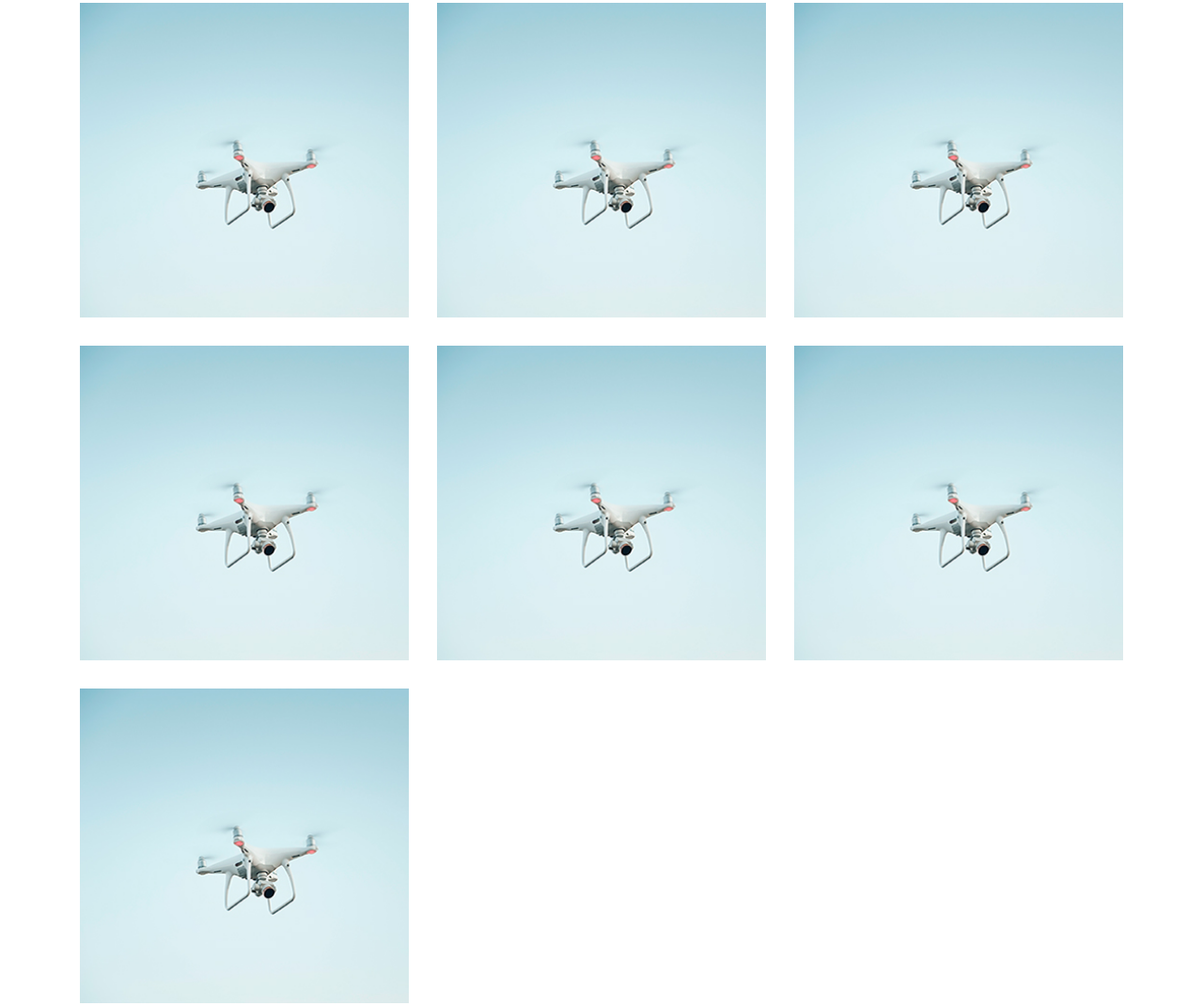
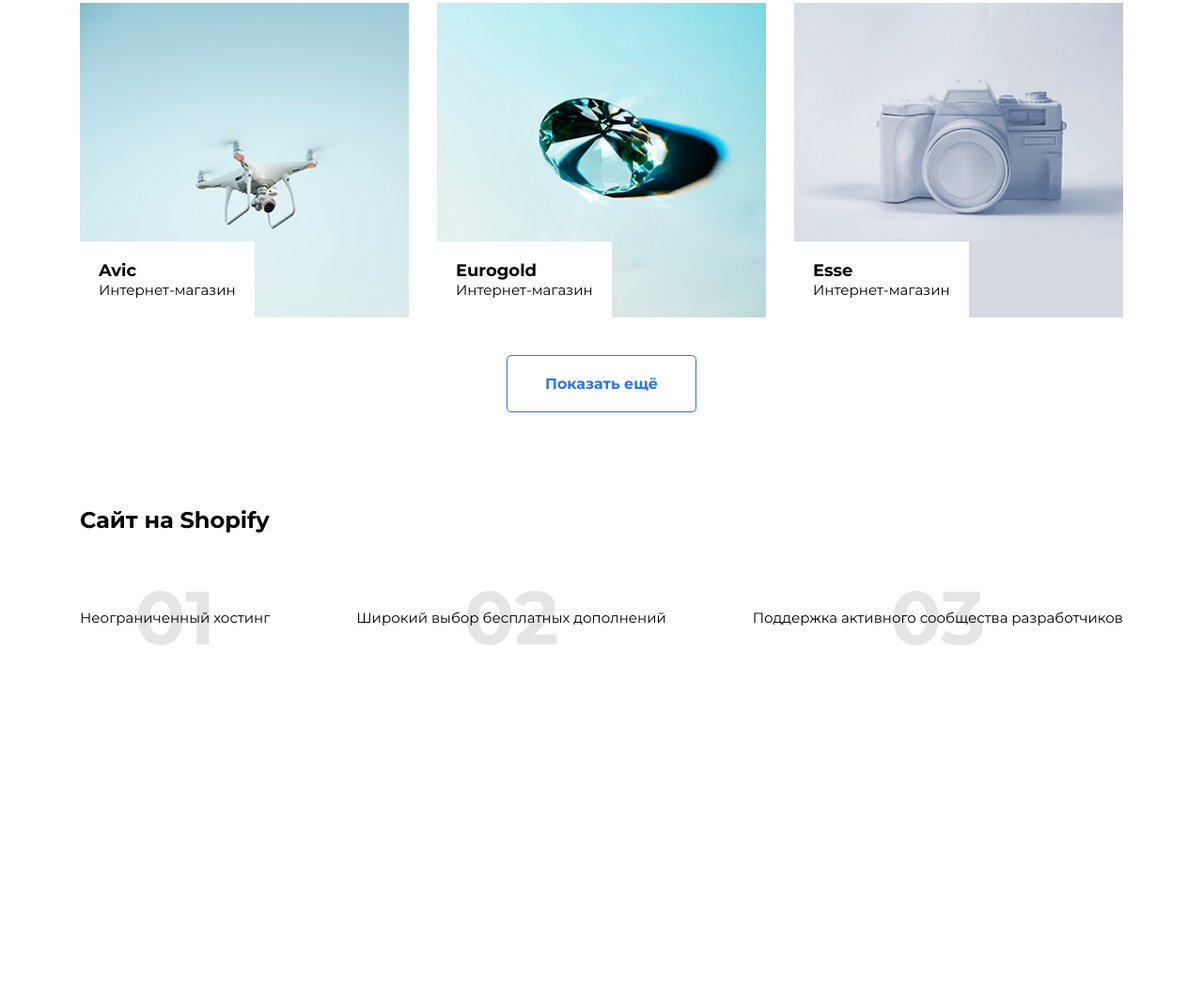
Before and after one commit to Kapustlo/kap_dev, a plain HTML site: page index.html in a window 1280 px wide. Shown: the part 749-1820 px from the top of the page at 94% size. After the commit the page ends 1516 px from the top, so only its background shows below. Drawn offline with Linux system fonts and the light colour scheme.

Commit message:
Added adaptive for portfolio

```diff
--- a/index.html
+++ b/index.html
@@ -130,27 +130,41 @@
             <!-- GRID START -->
             <div class="grid-item portfolio-item">
               <img src="./assets/img/photo.jpg" alt="Изображение" class="grid-item__img portfolio-item__img" />
+              <div class="portfolio-item__info">
+                <h5 class="portfolio-item__title">
+                  Avic
+                </h5>
+                <p class="portfolio-item__subtitle">Интернет-магазин</p>
+              </div>
             </div>
+
             <div class="grid-item portfolio-item">
-              <img src="./assets/img/photo.jpg" alt="Изображение" class="grid-item__img portfolio-item__img" />
+              <img src="./assets/img/photo_1.jpg" alt="Изображение" class="grid-item__img portfolio-item__img" />
+              <div class="portfolio-item__info">
+                <h5 class="portfolio-item__title">
+                  Eurogold
+                </h5>
+                <p class="portfolio-item__subtitle">Интернет-магазин</p>
+              </div>
             </div>
+
             <div class="grid-item portfolio-item">
-              <img src="./assets/img/photo.jpg" alt="Изображение" class="grid-item__img portfolio-item__img" />
+              <img src="./assets/img/photo_2.jpg" alt="Изображение" class="grid-item__img portfolio-item__img" />
+              <div class="portfolio-item__info">
+                <h5 class="portfolio-item__title">
+                  Esse
+                </h5>
+                <p class="portfolio-item__subtitle">Интернет-магазин</p>
+              </div>
             </div>
-            <div class="grid-item portfolio-item">
-              <img src="./assets/img/photo.jpg" alt="Изображение" class="grid-item__img portfolio-item__img" />
-            </div>
-            <div class="grid-item portfolio-item">
-              <img src="./assets/img/photo.jpg" alt="Изображение" class="grid-item__img portfolio-item__img" />
-            </div>
-            <div class="grid-item portfolio-item">
-              <img src="./assets/img/photo.jpg" alt="Изображение" class="grid-item__img portfolio-item__img" />
-            </div>
-            <div class="grid-item portfolio-item">
-              <img src="./assets/img/photo.jpg" alt="Изображение" class="grid-item__img portfolio-item__img" />
-            </div>
+
             <!-- GRID END -->
           </div>
+        </div>
+        <div class="portfolio-footer">
+          <a href="#" class="button button__primary" id="LoadMoreButton">
+            Показать ещё
+          </a>
         </div>
       </div>
       <!-- /Контейнер -->
@@ -158,9 +172,41 @@
     <!-- /Портфолио -->
 
     <!-- Наши услуги -->
-    <section class="services section" id="services">
+    <section class="shopify section" id="shopify">
       <!-- Контейнер -->
-      <div class="container"></div>
+      <div class="container">
+        <div class="shopify-header section-header">
+          <h2 class="shopify-header__title section-header__title">Сайт на Shopify</h2>
+        </div>
+        <div class="shopify-content">
+          <div class="shopify-cards">
+            <!-- CARD START -->
+
+            <div class="shopify-card">
+              <h2 class="shopify-card__text_bg">
+                01
+              </h2>
+              <p class="shopify-card__title">Неограниченный хостинг</p>
+            </div>
+
+            <div class="shopify-card">
+              <h2 class="shopify-card__text_bg">
+                02
+              </h2>
+              <p class="shopify-card__title">Широкий выбор бесплатных дополнений</p>
+            </div>
+
+            <div class="shopify-card">
+              <h2 class="shopify-card__text_bg">
+                03
+              </h2>
+              <p class="shopify-card__title">Поддержка активного сообщества разработчиков</p>
+            </div>
+
+            <!-- CARD END -->
+          </div>
+        </div>
+      </div>
       <!-- /Контейнер -->
     </section>
     <!-- /Наши услуги -->
--- a/scss/style.scss
+++ b/scss/style.scss
@@ -15,9 +15,11 @@
 :root {
   --container: 1140px;
   --feature_bg_color: #f7faff;
+  --button_primary_color: #2976f4;
 }
 
 $linkColor: #010b11;
+$duration: 0.2s;
 
 // Главные
 .container {
@@ -38,6 +40,7 @@ li {
 a {
   color: $linkColor;
   text-decoration: none;
+  transition: all ease-in-out $duration;
   &:hover {
     color: lighten($linkColor, 40);
   }
@@ -76,6 +79,18 @@ body {
 
 // Кнопки
 .button {
+  padding: 20px 40px;
+  font-size: 1.06em;
+  &__primary {
+    border-radius: 5px;
+    font-weight: 700;
+    color: var(--button_primary_color);
+    border: 1px solid var(--button_primary_color);
+    &:hover {
+      color: lighten(#2976f4, 5);
+      border-color: lighten(#2976f4, 5);
+    }
+  }
 }
 
 // Шапка
@@ -186,6 +201,20 @@ body {
 // Портфолио
 
 .portfolio {
+  &-item {
+    position: relative;
+    &__title {
+      font-size: 1.2em;
+      font-weight: 700;
+    }
+    &__info {
+      background-color: #ffffff;
+      padding: 20px;
+      position: absolute;
+      bottom: 0;
+      left: 0;
+    }
+  }
   &-grid {
     column-gap: 30px;
     grid-template-rows: auto;
@@ -195,6 +224,43 @@ body {
       width: 100%;
       height: 100%;
       object-fit: cover;
+    }
+  }
+  &-footer {
+    margin-top: 40px;
+    display: flex;
+    flex-direction: row;
+    align-items: center;
+    justify-content: center;
+  }
+}
+
+// Наши услуги
+
+.shopify {
+  padding: 0;
+  padding-bottom: 100px;
+  &-cards {
+    display: flex;
+    flex-direction: row;
+    justify-content: space-between;
+    align-items: center;
+    flex-wrap: wrap;
+  }
+  &-card {
+    position: relative;
+    &__title {
+      position: relative;
+      z-index: 2;
+    }
+    &__text_bg {
+      z-index: 1;
+      position: absolute;
+      top: 50%;
+      left: 50%;
+      font-size: 5.33em;
+      color: rgba(0, 0, 0, 0.1);
+      transform: translate(-50%, -50%);
     }
   }
 }
@@ -233,6 +299,11 @@ body {
 }
 
 @media (max-width: 576px) {
+  .feature {
+    &-grid {
+      grid-template-columns: 1fr;
+    }
+  }
   .portfolio {
     &-grid {
       grid-template-columns: 1fr;
```
Also changed, not shown: assets/img/background.jpg (added), assets/img/photo_1.jpg (added), assets/img/photo_2.jpg (added), css/style.css, 1 other file.
